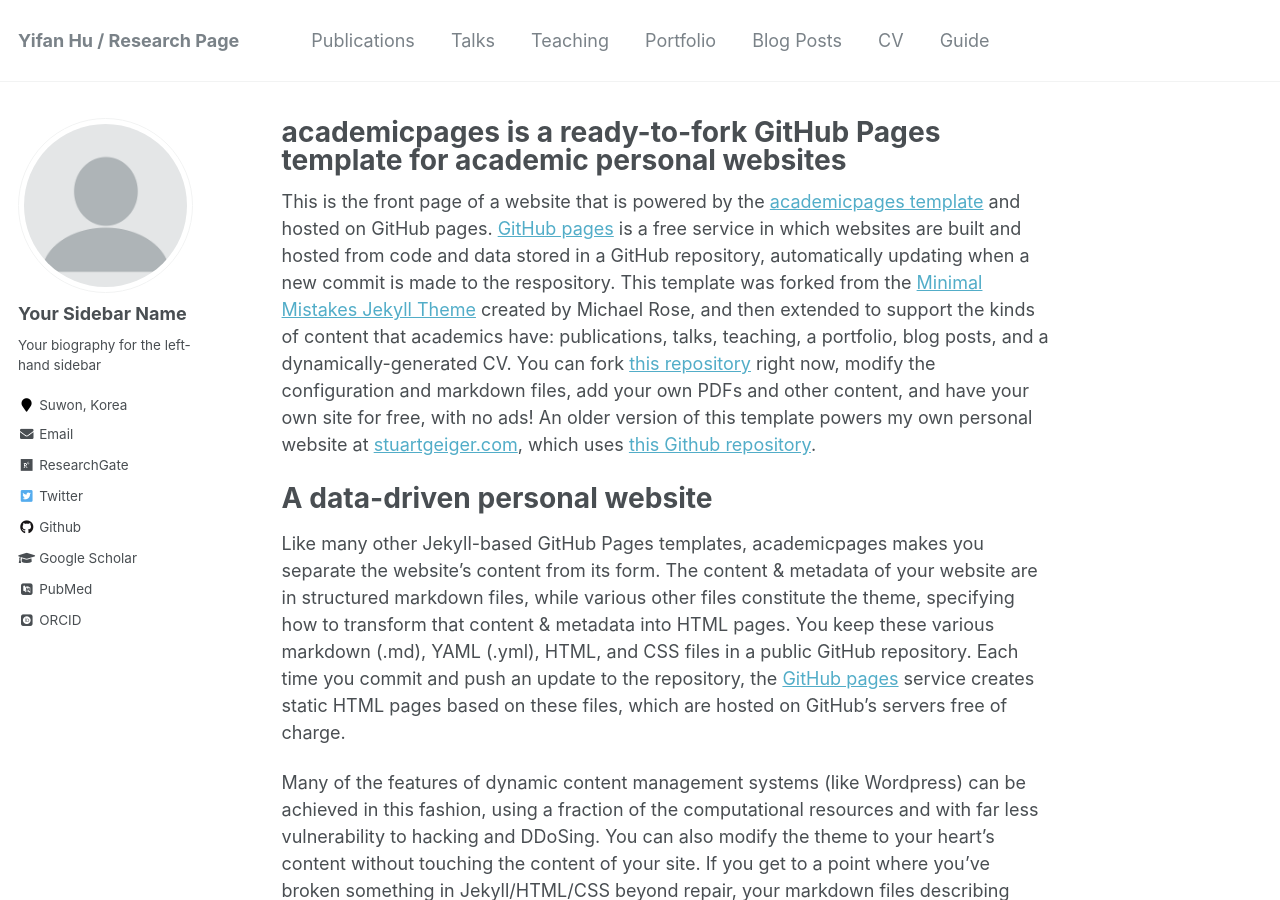
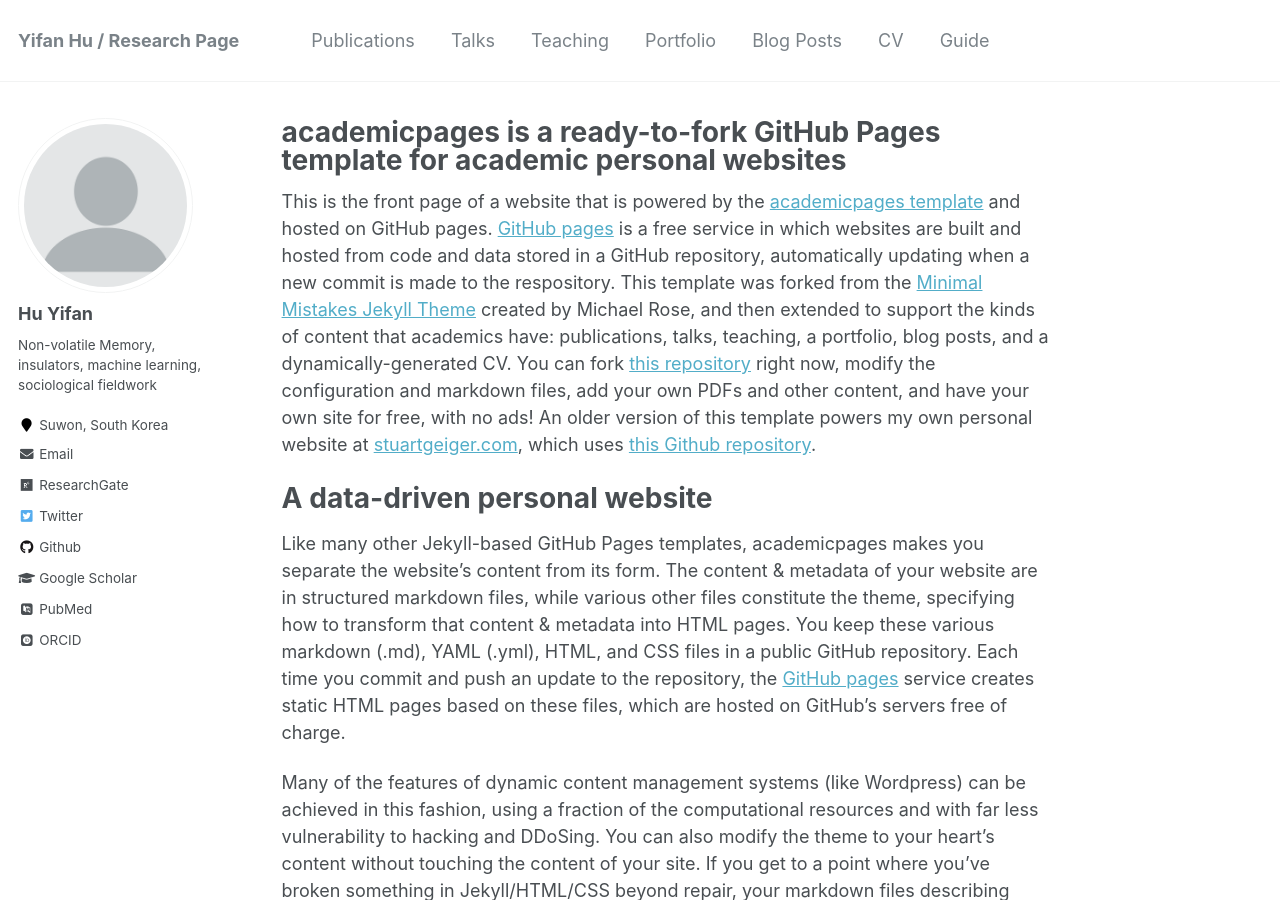
Before and after one commit to drivanwho/drivanwho.github.io, a Jekyll site: the page built from _pages/about.md, in a window 1280 px wide and 900 px high. Built offline with Jekyll 4.4.1, drawn with Linux system fonts in a browser that asks for light colours; some web fonts are replaced.

Commit message:
Update _config.yml

```diff
--- a/_config.yml
+++ b/_config.yml
@@ -80,10 +80,10 @@
 
 # Site Author
 author:
-  name             : "Your Sidebar Name"
+  name             : "Hu Yifan"
   avatar           : "profile.png"
-  bio              : "Your biography for the left-hand sidebar"
-  location         : "Suwon, Korea"
+  bio              : "Non-volatile Memory, insulators, machine learning, sociological fieldwork"
+  location         : "Suwon, South Korea"
   employer         :
   pubmed           : "https://www.ncbi.nlm.nih.gov/pubmed/?term=john+snow"
   googlescholar    : "https://scholar.google.com/citations?user=07jq_D0AAAAJ"
```
